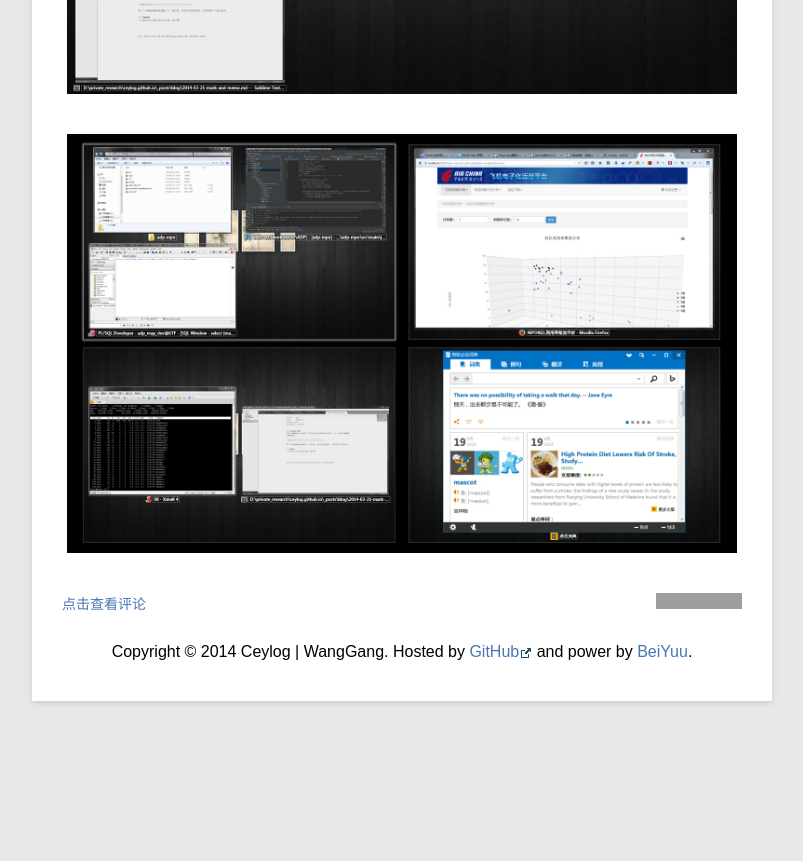
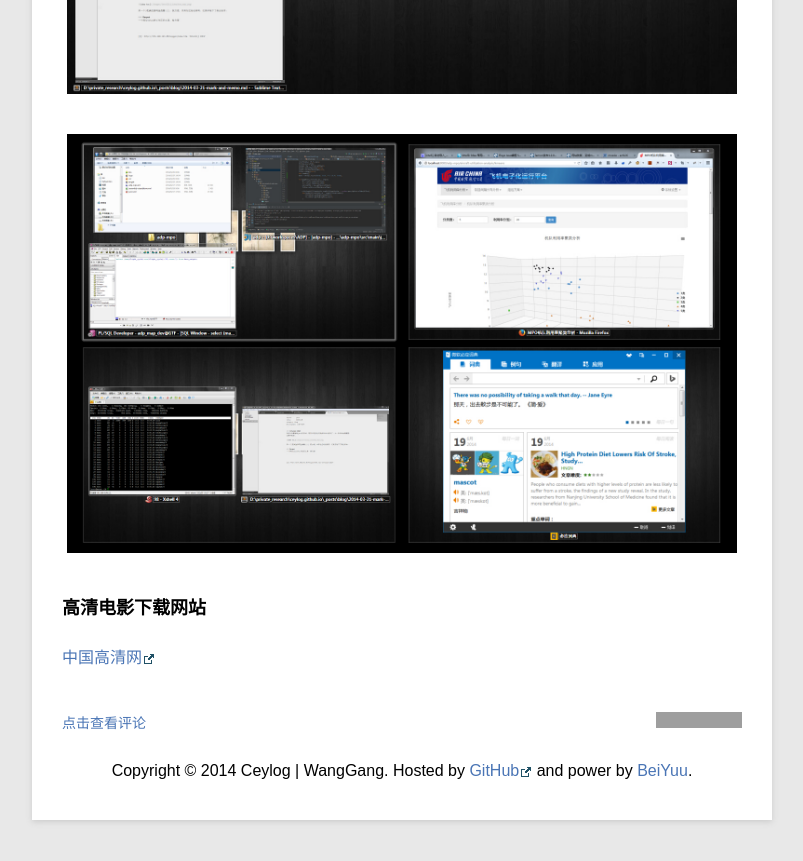
Before and after one commit to ceylog/ceylog.github.io, a Jekyll site: the page built from _posts/blog/2014-03-21-mark-and-memo.md, in a window 1280 px wide and 900 px high, scrolled down 1336 px. Shown: the top 861 px of the window, without its empty margins (78-881 px from the left). Built offline with Jekyll 4.4.1, drawn with Linux system fonts in a browser that asks for light colours; Markdown is read by kramdown in place of the engine named in the settings; before the commit the page ends 2117 px from its top, so only the background shows below that; grey boxes are pictures that could not be loaded.

```diff
--- a/_posts/blog/2014-03-21-mark-and-memo.md
+++ b/_posts/blog/2014-03-21-mark-and-memo.md
@@ -19,6 +19,8 @@ description: 工具 软件
 ![dexpot_2](/images/dexpot/dexpot_2.jpg)
 
 
-
+### 高清电影下载网站
+[中国高清网][2]
 
 [1]: http://174.140.163.89/keygen/idea.htm 'Intellij IDEA'
+[2]: http://gaoqing.la 'gaoqing'
```
